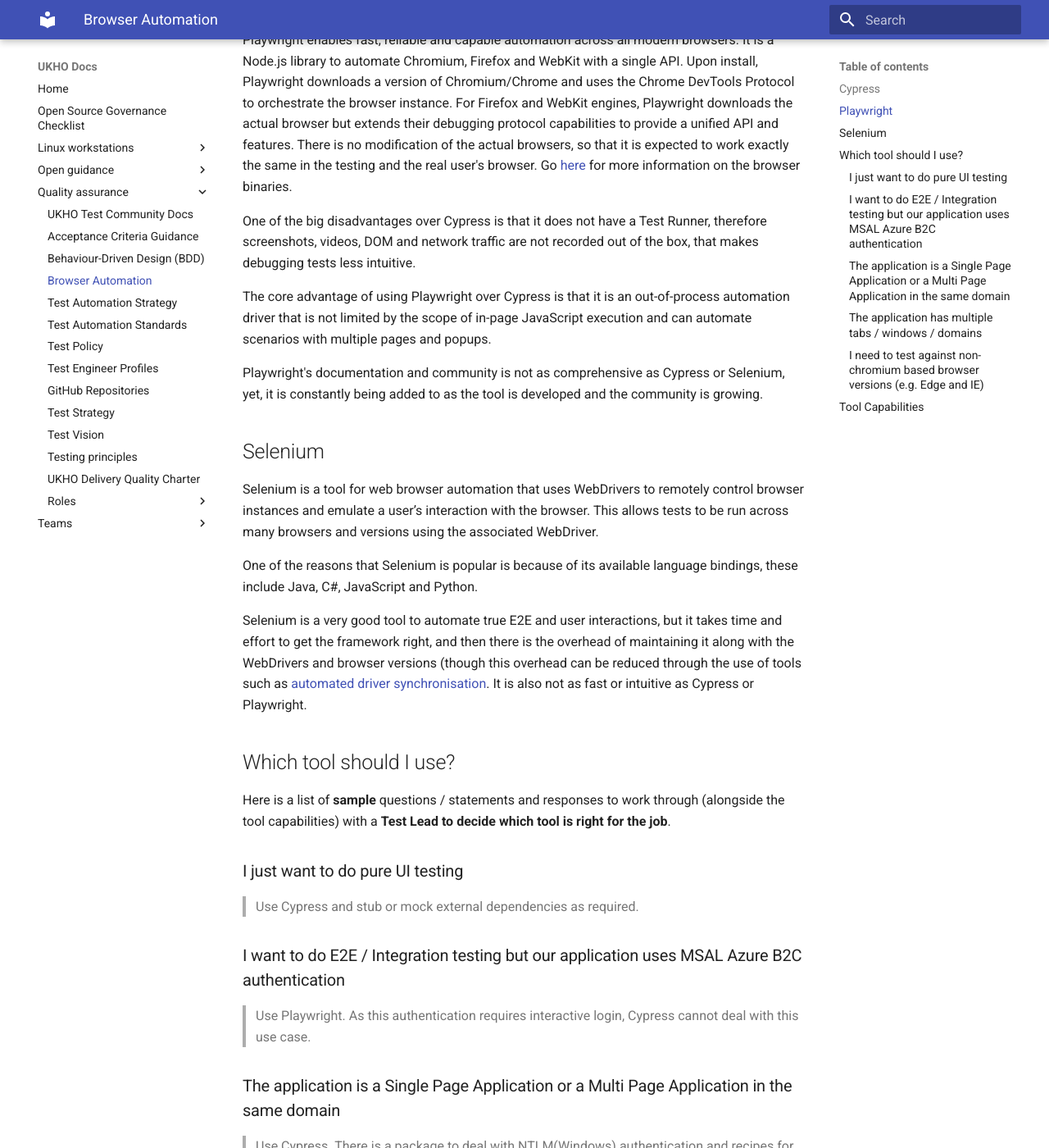
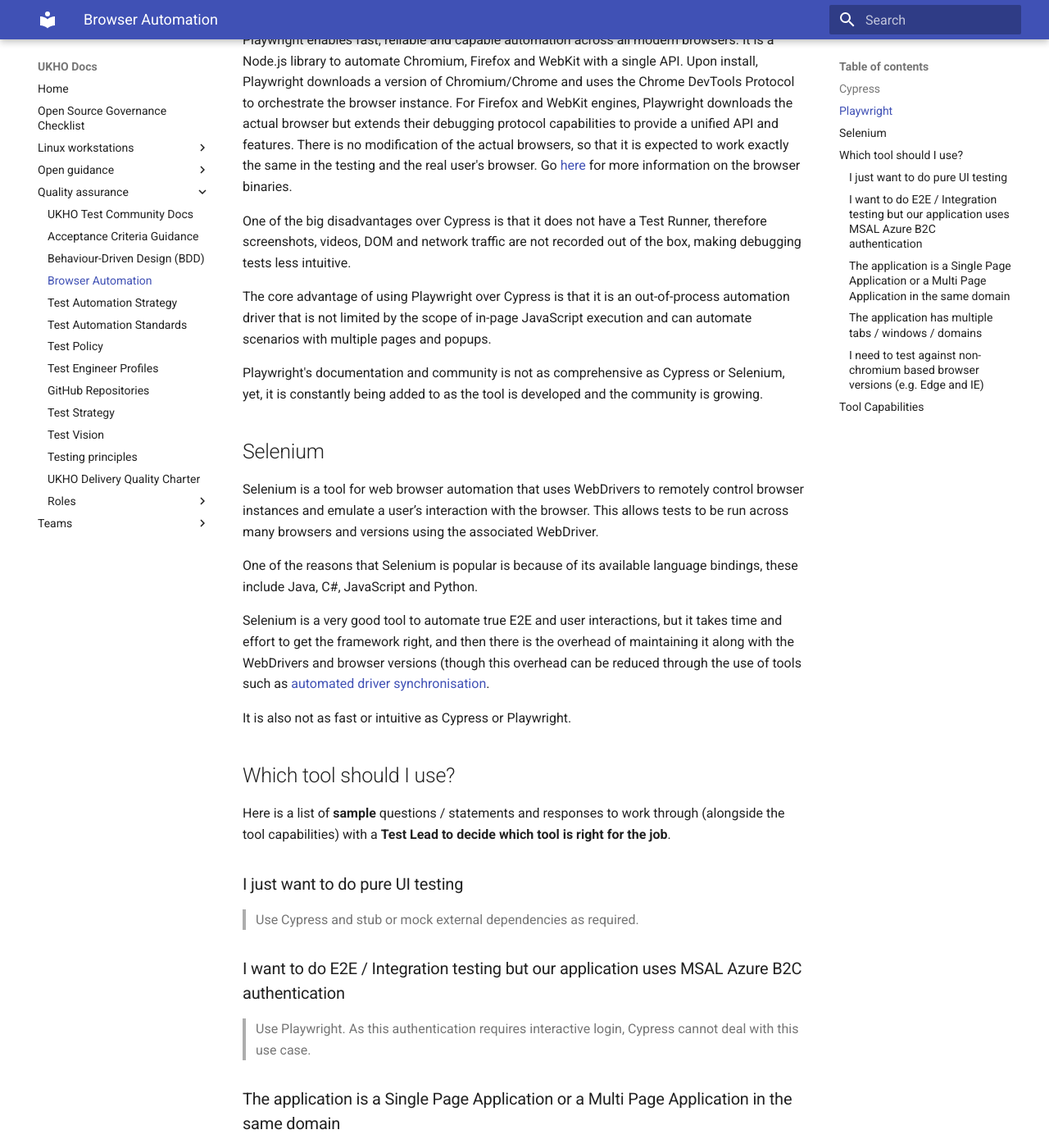
Before and after one commit to UKHO/docs, an MkDocs documentation site: the page built from docs/quality-assurance/browser-automation.md, in a window 1280 px wide and 1400 px high, scrolled down 732 px. Shown: the whole window at 82% size. Built offline with MkDocs 1.6.1 and Material for MkDocs 9.7.7, drawn with Linux system fonts in a browser that asks for light colours.

Commit message:
Update browser-automation.md

```diff
--- a/docs/quality-assurance/browser-automation.md
+++ b/docs/quality-assurance/browser-automation.md
@@ -16,7 +16,7 @@ Some authentication scenarios can be worked out, primarily SSO and NTLM Windows
 
 Playwright enables fast, reliable and capable automation across all modern browsers. It is a Node.js library to automate Chromium, Firefox and WebKit with a single API. Upon install, Playwright downloads a version of Chromium/Chrome and uses the Chrome DevTools Protocol to orchestrate the browser instance. For Firefox and WebKit engines, Playwright downloads the actual browser but extends their debugging protocol capabilities to provide a unified API and features. There is no modification of the actual browsers, so that it is expected to work exactly the same in the testing and the real user's browser. Go [here](https://github.com/microsoft/playwright/blob/master/docs/installation.md) for more information on the browser binaries.
 
-One of the big disadvantages over Cypress is that it does not have a Test Runner, therefore screenshots, videos, DOM and network traffic are not recorded out of the box, that makes debugging tests less intuitive.
+One of the big disadvantages over Cypress is that it does not have a Test Runner, therefore screenshots, videos, DOM and network traffic are not recorded out of the box, making debugging tests less intuitive.
 
 The core advantage of using Playwright over Cypress is that it is an out-of-process automation driver that is not limited by the scope of in-page JavaScript execution and can automate scenarios with multiple pages and popups.
 
@@ -28,7 +28,9 @@ Selenium is a tool for web browser automation that uses WebDrivers to remotely c
 
 One of the reasons that Selenium is popular is because of its available language bindings, these include Java, C#, JavaScript and Python.
 
-Selenium is a very good tool to automate true E2E and user interactions, but it takes time and effort to get the framework right, and then there is the overhead of maintaining it along with the WebDrivers and browser versions (though this overhead can be reduced through the use of tools such as [automated driver synchronisation](https://github.com/UKHO/ChromeDriverBinarySync-PSModule). It is also not as fast or intuitive as Cypress or Playwright.
+Selenium is a very good tool to automate true E2E and user interactions, but it takes time and effort to get the framework right, and then there is the overhead of maintaining it along with the WebDrivers and browser versions (though this overhead can be reduced through the use of tools such as [automated driver synchronisation](https://github.com/UKHO/ChromeDriverBinarySync-PSModule).
+
+It is also not as fast or intuitive as Cypress or Playwright.
 
 ## Which tool should I use?
 
```
